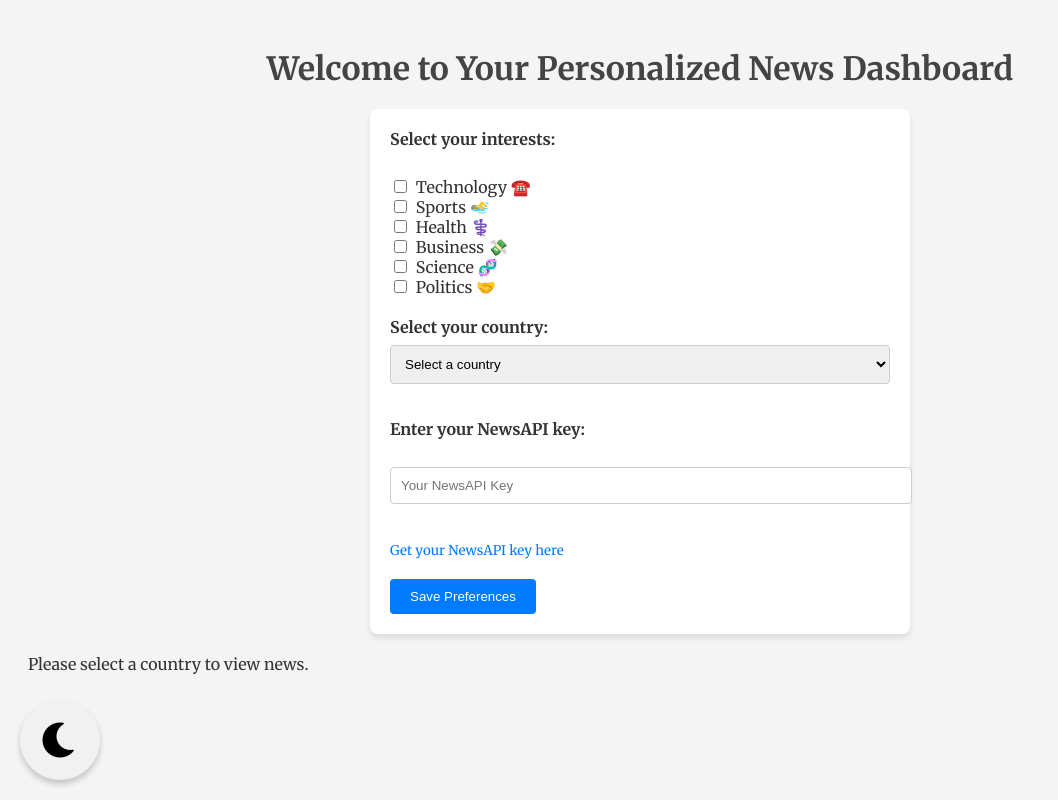
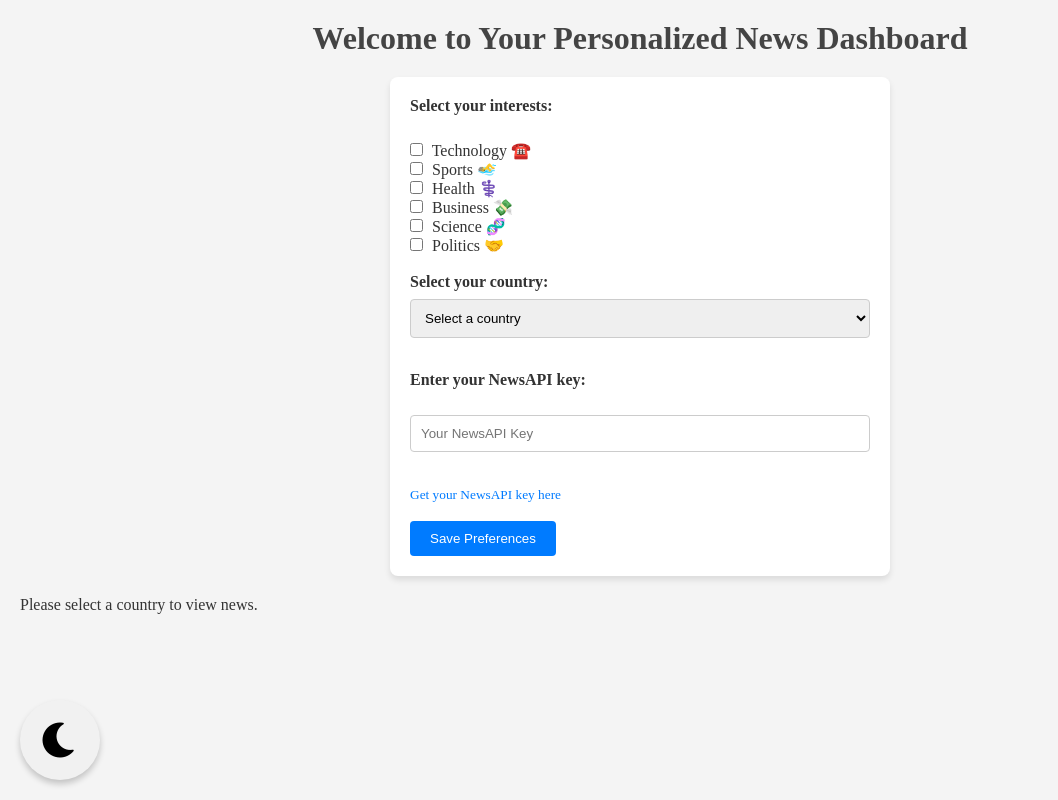
Before and after one commit to samkley/TailorNews, a Flask app: page / in a window 1280 px wide. Shown: the whole page, without its empty margins (0-1058 px from the left). Run offline with Flask 3, Linux system fonts and the light colour scheme.

Commit message:
Add files via upload
final

```diff
--- a/requirements.txt
+++ b/requirements.txt
@@ -9,5 +9,7 @@ Jinja2==3.1.5
 MarkupSafe==3.0.2
 packaging==24.2
 requests==2.32.3
+TBB==0.2
 urllib3==2.3.0
 Werkzeug==3.1.3
+wheel @ file:///opt/homebrew/Cellar/python%403.13/3.13.1/libexec/wheel-0.45.1-py3-none-any.whl#sha256=da46333d5dcbde6e20cf7e2f8fff9e9ce76e8c94dc4afd6fb95fc4bc2745fb5e
--- a/static/styles.css
+++ b/static/styles.css
@@ -1,16 +1,16 @@
-{
+/* Reset default styles */
+* {
     margin: 0;
     padding: 0;
     box-sizing: border-box;
 }
 
 body {
-    font-family: 'Merriweather', serif;
+    font-family: 'Playfair Display', serif;
     background-color: #f4f4f4;
     color: #333;
     padding: 20px;
 }
-
 
 /* Heading styles */
 h1, h2 {
```
Also changed, not shown: app.py (line endings or trailing spaces).
